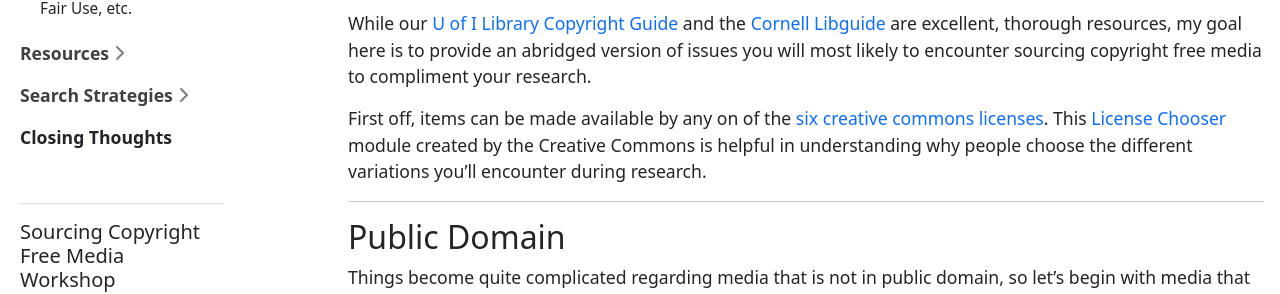
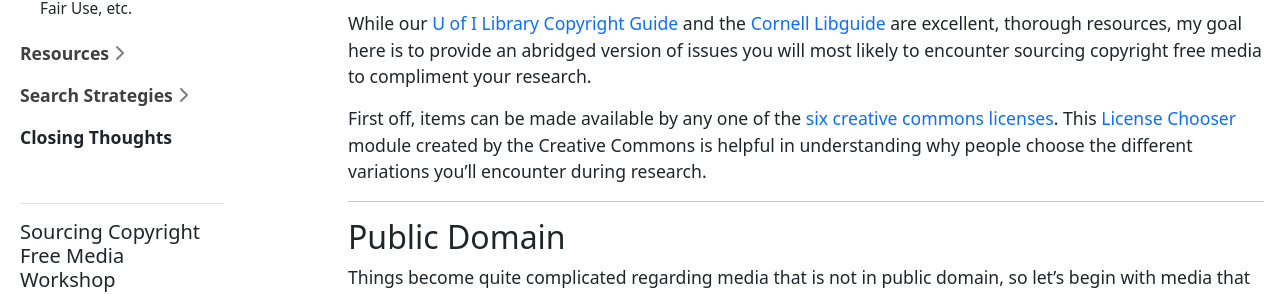
Before and after one commit to aweymo-ui/source_cr_free, a Jekyll site: the page built from content/basics/start.md, in a window 1280 px wide and 900 px high. Shown: the part 388-682 px from the top of the window. Built offline with Jekyll 4.4.1, drawn with Linux system fonts in a browser that asks for light colours.

Commit message:
copy edits

```diff
--- a/content/basics/start.md
+++ b/content/basics/start.md
@@ -11,7 +11,7 @@ Before we begin, fill out <a href="https://forms.gle/t2TgJ6awrSVWzJVX8" target="
 
 While our [U of I Library Copyright Guide](https://www.lib.uidaho.edu/copyright/guide.html) and the [Cornell Libguide](https://guides.library.cornell.edu/copyright/publicdomain) are excellent, thorough resources, my goal here is to provide an abridged version of issues you will most likely to encounter sourcing copyright free media to compliment your research.
 
-First off, items can be made available by any on of the [six creative commons licenses](https://creativecommons.org/share-your-work/cclicenses/). This [License Chooser](https://chooser-beta.creativecommons.org/) module created by the Creative Commons is helpful in understanding why people choose the different variations you'll encounter during research.
+First off, items can be made available by any one of the [six creative commons licenses](https://creativecommons.org/share-your-work/cclicenses/). This [License Chooser](https://chooser-beta.creativecommons.org/) module created by the Creative Commons is helpful in understanding why people choose the different variations you'll encounter during research.
 
 -------------
 
```
Also changed, not shown: content/basics/newspapers.md (+4 -4 lines), content/search/challenge.md (+1 -1 lines), content/search/strategies.md (+2 -2 lines).
